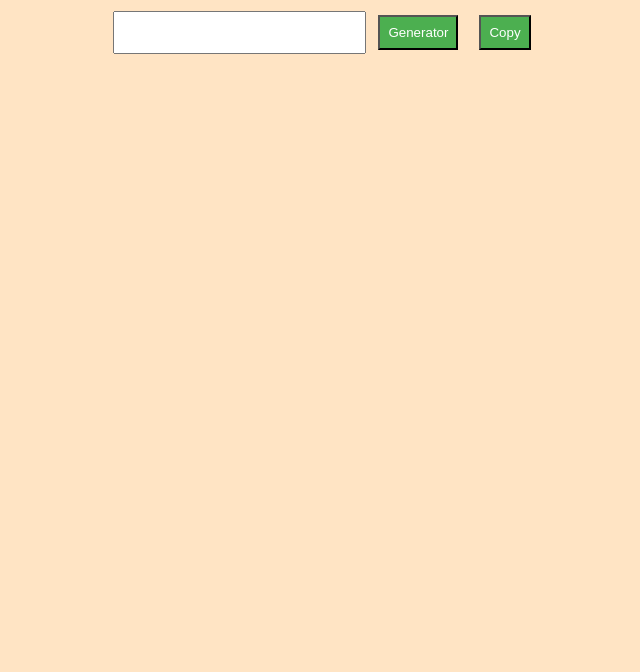
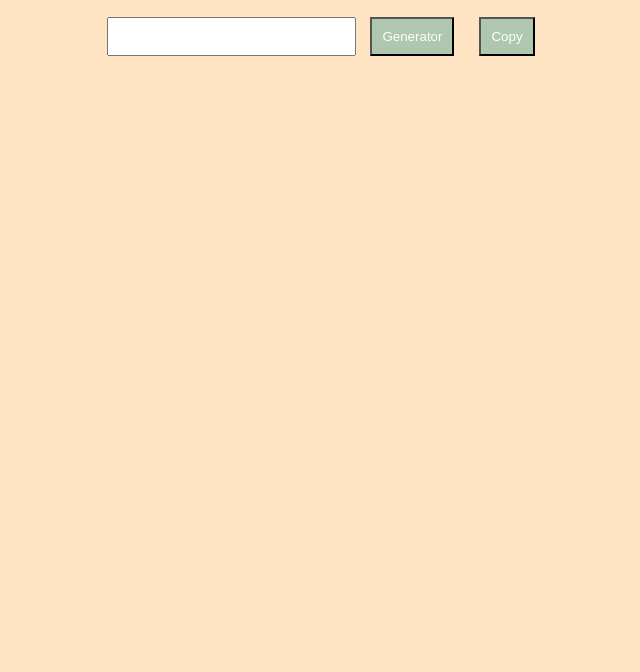
Before and after one commit to Rohitvish04/passwordGenerator, a plain HTML site: page index.html in a window 1280 px wide. Shown: the part 128-800 px from the top of the page, without its empty margins (314-954 px from the left). Drawn offline with Linux system fonts and the light colour scheme.

Commit message:
change styles file

```diff
--- a/styles.css
+++ b/styles.css
@@ -20,12 +20,12 @@ span {
 }
 
 button{
-    background-color: #4CAF50;
+    background-color: #aec7ae;
     color: white;
-    margin: 8px;
-    padding: 8px;
+    margin: 10px;
+    padding: 10px;
 }
 
 input {
-    padding: 12px;
+    padding: 10px;
 }
```
